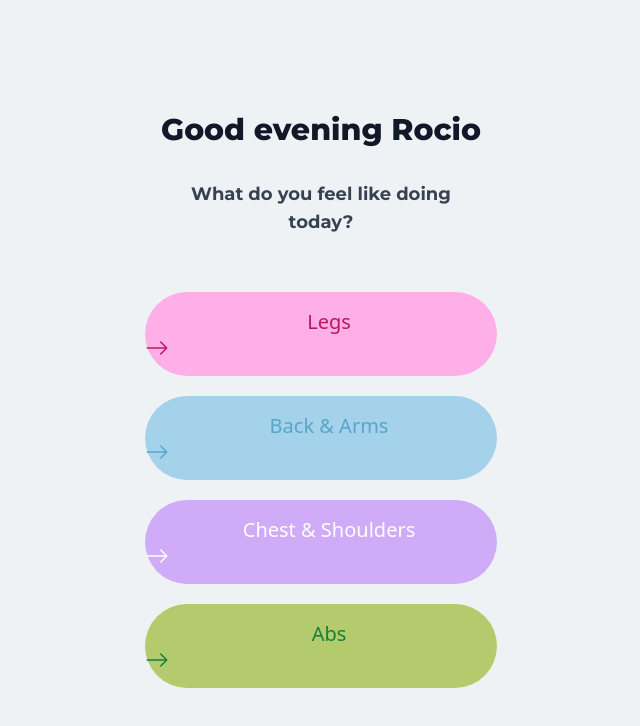
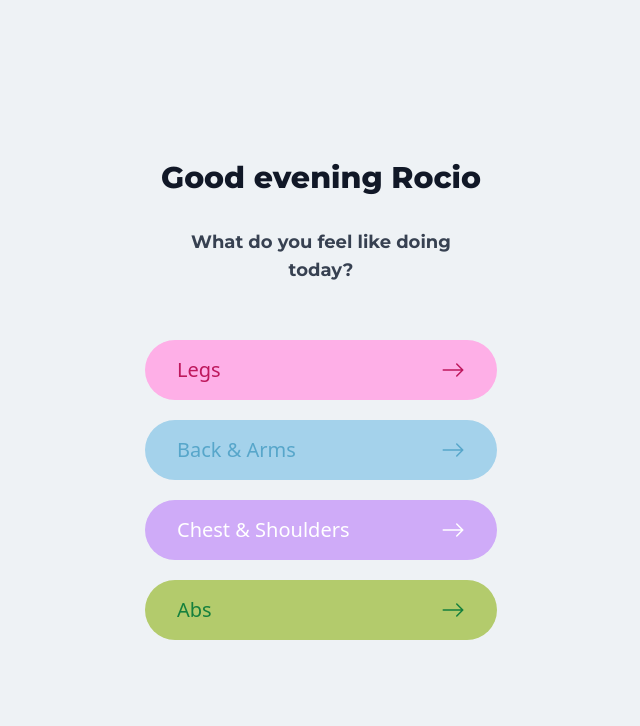
Before and after one commit to Yevhenbk/roci-fit, a Next.js app: page / in a window 1280 px wide. Shown: the top 726 px of the page, without its empty margins (319-959 px from the left). Built offline with nearby package versions, Linux system fonts and the light colour scheme.

Commit message:
cahnge properties

```diff
--- a/src/components/UI/Button/ButtonStyled.ts
+++ b/src/components/UI/Button/ButtonStyled.ts
@@ -1,7 +1,8 @@
 import { cva } from 'class-variance-authority'
 
 export const buttonStyles = cva(
-  'text-xl rounded-full p-4',
+  ['text-xl rounded-full p-4 group flex items-center justify-between',
+  'relative transition duration-1000 transform transition ease-out'],
   {
     variants: {
       intent: {
```
